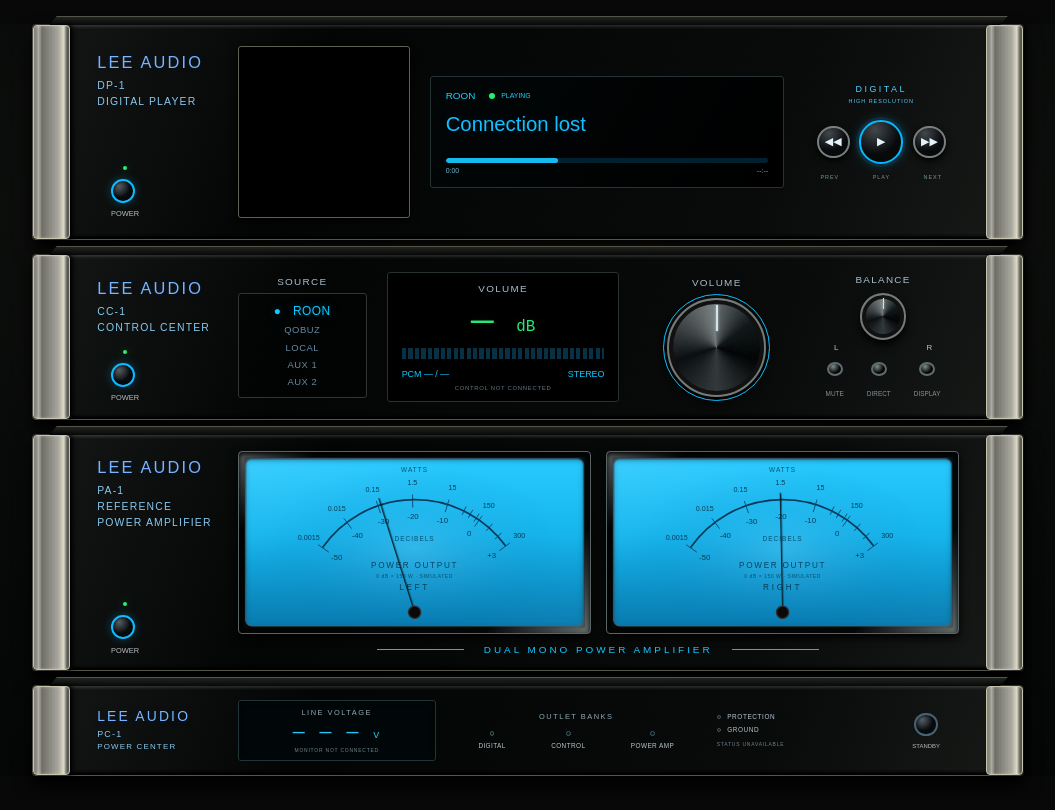
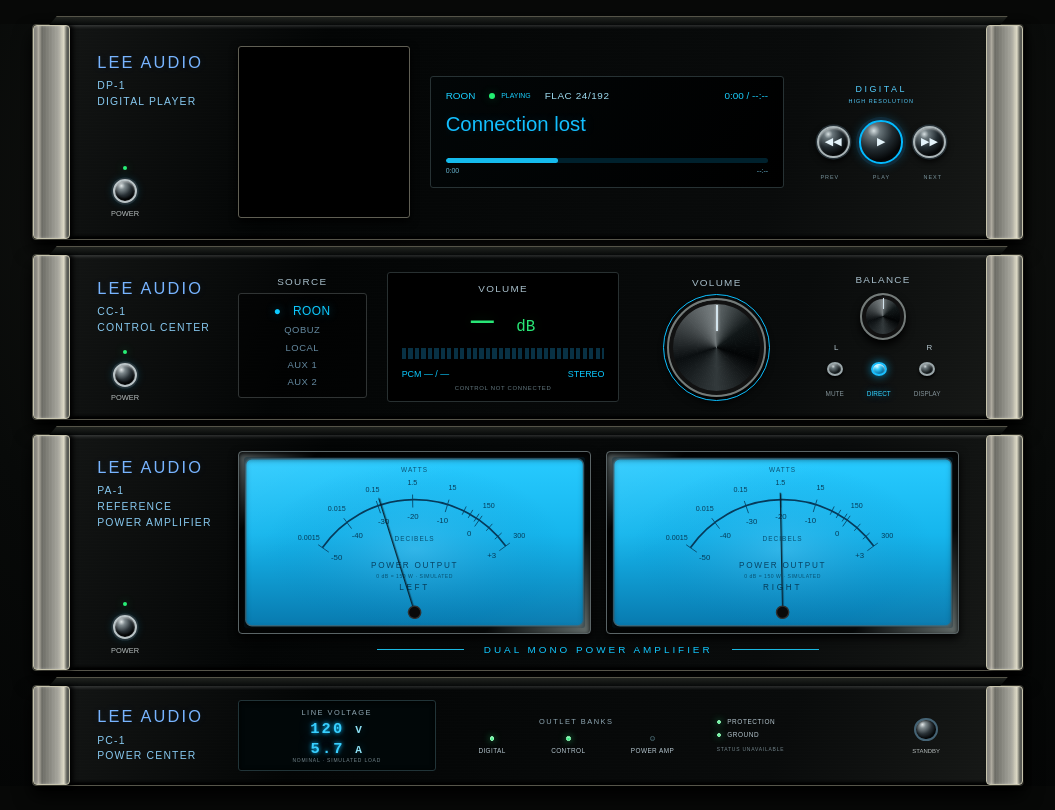
Before and after one commit to lee0233/lee-audio, a website: page public/index.html in a window 1280 px wide. Shown: the whole page, without its empty margins (112-1167 px from the left). Drawn offline with Linux system fonts and the light colour scheme.

Commit message:
Refine PC-1 telemetry display and rack controls

```diff
--- a/app.js
+++ b/app.js
@@ -135,6 +135,9 @@ function updateNowPlaying(zone) {
         length:
             nowPlaying.length || 0,
 
+        seekPosition:
+            nowPlaying.seek_position || 0,
+
         imageKey:
             nowPlaying.image_key || null
     };
--- a/public/app.js
+++ b/public/app.js
@@ -2,6 +2,11 @@ const track = document.getElementById("track");
 const artist = document.getElementById("artist");
 const album = document.getElementById("album");
 const artwork = document.getElementById("artwork");
+const elapsed = document.getElementById("elapsed");
+const duration = document.getElementById("duration");
+const elapsedBottom = document.getElementById("elapsed-bottom");
+const durationBottom = document.getElementById("duration-bottom");
+const pcAmps = document.getElementById("pc-amps");
 
 const leftNeedle = document.getElementById("leftNeedle");
 const rightNeedle = document.getElementById("rightNeedle");
@@ -99,6 +104,19 @@ socket.addEventListener("message", event => {
     artist.textContent = data.artist;
     album.textContent = data.album;
 
+    const formatTime = seconds => {
+        if (!Number.isFinite(seconds) || seconds <= 0) return "--:--";
+        const minutes = Math.floor(seconds / 60);
+        const remainder = Math.floor(seconds % 60).toString().padStart(2, "0");
+        return `${minutes}:${remainder}`;
+    };
+    const elapsedText = formatTime(data.seekPosition);
+    const durationText = formatTime(data.length);
+    elapsed.textContent = elapsedText === "--:--" ? "0:00" : elapsedText;
+    duration.textContent = durationText;
+    elapsedBottom.textContent = elapsed.textContent;
+    durationBottom.textContent = durationText;
+
 if (data.imageKey) {
     artwork.src =
         `http://192.168.1.20:9330/api/image/${encodeURIComponent(data.imageKey)}?scale=fit&width=600&height=600`;
@@ -136,6 +154,11 @@ function animateMeters() {
     leftLevel += (leftTarget - leftLevel) * 0.22;
     rightLevel += (rightTarget - rightLevel) * 0.22;
 
+    // Until Roon exposes real power draw, make the PC-1 load follow the
+    // animated output level as a visual stand-in for louder playback.
+    const signal = Math.max(0, Math.min(1, ((Math.abs(leftLevel) + Math.abs(rightLevel)) / 2 + 45) / 85));
+    if (pcAmps) pcAmps.textContent = (1.5 + signal * 6.5).toFixed(1);
+
     leftNeedle.style.transform =
         `rotate(${leftLevel}deg)`;
 
--- a/public/index.html
+++ b/public/index.html
@@ -45,6 +45,8 @@
                         <span class="status-dot"></span>
                         PLAYING
                     </span>
+                    <span class="format-readout">FLAC 24/192</span>
+                    <span class="track-time"><span id="elapsed">0:00</span> / <span id="duration">--:--</span></span>
                 </div>
 
                 <div class="track-window">
@@ -60,8 +62,8 @@
                     </div>
 
                     <div class="time-row">
-                        <span>0:00</span>
-                        <span>--:--</span>
+                        <span id="elapsed-bottom">0:00</span>
+                        <span id="duration-bottom">--:--</span>
                     </div>
                 </div>
 
@@ -128,7 +130,7 @@
             <div class="balance-labels"><span>L</span><span>R</span></div>
             <div class="aux-controls">
                 <div><button disabled aria-label="Mute not yet connected"></button><span>MUTE</span></div>
-                <div><button disabled aria-label="Direct mode not yet connected"></button><span>DIRECT</span></div>
+                <div class="direct-active"><button disabled aria-label="Direct mode active"></button><span>DIRECT</span></div>
                 <div><button disabled aria-label="Display control not yet connected"></button><span>DISPLAY</span></div>
             </div>
         </div>
@@ -281,20 +283,21 @@
         </div>
         <div class="pc-display">
             <div class="pc-label">LINE VOLTAGE</div>
-            <div class="pc-reading">— — — <span>V</span></div>
-            <div class="pc-note">MONITOR NOT CONNECTED</div>
+            <div class="pc-reading"><span class="pc-digits">120</span> <span>V</span></div>
+            <div class="pc-current"><span class="pc-digits" id="pc-amps">8.0</span> <small>A</small></div>
+            <div class="pc-note">NOMINAL · SIMULATED LOAD</div>
         </div>
         <div class="pc-banks" aria-label="Outlet bank status unavailable">
             <div class="pc-label">OUTLET BANKS</div>
             <div class="pc-bank-row">
-                <div><span class="pc-indicator" aria-hidden="true"></span>DIGITAL</div>
-                <div><span class="pc-indicator" aria-hidden="true"></span>CONTROL</div>
+                <div><span class="pc-indicator active" aria-hidden="true"></span>DIGITAL</div>
+                <div><span class="pc-indicator active" aria-hidden="true"></span>CONTROL</div>
                 <div><span class="pc-indicator" aria-hidden="true"></span>POWER AMP</div>
             </div>
         </div>
         <div class="pc-status" aria-label="Protection and ground status unavailable">
-            <div><span class="pc-indicator" aria-hidden="true"></span>PROTECTION</div>
-            <div><span class="pc-indicator" aria-hidden="true"></span>GROUND</div>
+            <div><span class="pc-indicator active" aria-hidden="true"></span>PROTECTION</div>
+            <div><span class="pc-indicator active" aria-hidden="true"></span>GROUND</div>
             <div class="pc-note">STATUS UNAVAILABLE</div>
         </div>
         <div class="pc-standby">
--- a/public/styles.css
+++ b/public/styles.css
@@ -14,9 +14,9 @@ body { background: radial-gradient(ellipse at 50% 25%, #24231e, #080a09 65%, #03
 .model-name,.model-description { color:#87c9f0; font-size:1.05cqw; letter-spacing:.12cqw; line-height:1.5; }
 .model-name { margin-top:.65cqw; }
 .dp-brand-area,.cc-brand,.amp-heading { position:relative; align-self:stretch; padding-top:.7cqw; }
-.power-control { position:absolute; bottom:0; left:1.4cqw; text-align:center; }
+.power-control { position:absolute; bottom:0; left:1.4cqw; width:max-content; text-align:center; }
 .power-led { width:.45cqw; height:.45cqw; border-radius:50%; margin:0 auto .9cqw; background:#27ef76; box-shadow:0 0 8px #27ef7660; }
-.power-button { width:2.4cqw; height:2.4cqw; border:.23cqw solid #10baff; border-radius:50%; background:radial-gradient(circle at 30% 25%,#586065,#080b0e 55%); box-shadow:0 0 10px #00baff50,inset 0 0 3px #000; }
+.power-button { width:2.4cqw; height:2.4cqw; margin-inline:auto; border:.23cqw solid #b9c3c6; border-radius:50%; background:radial-gradient(circle at 32% 24%,#e1e7e8 0%,#7e898d 18%,#293136 48%,#070a0c 72%); box-shadow:0 0 0 .16cqw #26343a,0 0 10px #00baff35,inset 0 1px 2px #fff8,inset 0 -2px 3px #000; }
 .tiny-label { margin-top:.65cqw; font-size:.75cqw; color:#b6bdbd; }
 .component-face { display:grid; grid-template-columns:14% 20% minmax(0,1fr) 18%; gap:2cqw; align-items:center; }
 .dp1 { padding-block:2.1cqw; }
@@ -24,6 +24,8 @@ body { background: radial-gradient(ellipse at 50% 25%, #24231e, #080a09 65%, #03
 #artwork { width:100%; height:100%; object-fit:cover; display:none; }
 .digital-display { min-width:0; padding:1.3cqw 1.5cqw; background:linear-gradient(120deg,#020607,#000); border:1px solid #273234; border-radius:3px; }
 .display-topline { display:flex; gap:1.4cqw; align-items:center; color:#1ad0ff; font-size:1cqw; }
+.format-readout { color:#9edcf1; letter-spacing:.06cqw; }
+.track-time { margin-left:auto; color:#1ad0ff; white-space:nowrap; }
 .playing-indicator { display:flex; gap:.6cqw; align-items:center; font-size:.7cqw; }
 .status-dot { width:.6cqw; height:.6cqw; border-radius:50%; background:#23ef72; box-shadow:0 0 10px #23ef7240; }
 .track-window { margin-top:1.2cqw; }
@@ -40,7 +42,7 @@ body { background: radial-gradient(ellipse at 50% 25%, #24231e, #080a09 65%, #03
 .format-primary { font-size:.9cqw; letter-spacing:.25cqw; }
 .format-secondary { margin-top:.4cqw; font-size:.55cqw; letter-spacing:.1cqw; }
 .transport-buttons { display:flex; align-items:center; justify-content:center; gap:1cqw; }
-.transport-buttons button { width:3.3cqw; height:3.3cqw; border-radius:50%; border:2px solid #78817f; color:#e4f3fa; font-size:1.1cqw; background:radial-gradient(circle at 35% 20%,#42474b,#07090b 60%); box-shadow:0 3px 7px #000; }
+.transport-buttons button { width:3.3cqw; height:3.3cqw; border-radius:50%; border:2px solid #aab5b8; color:#e4f3fa; font-size:1.1cqw; background:radial-gradient(circle at 32% 22%,#d6dfe1 0%,#69757a 15%,#222b30 45%,#050708 72%); box-shadow:0 0 0 .14cqw #273238,0 3px 7px #000,inset 0 1px 2px #fff8; }
 .transport-buttons .play-button { width:4.4cqw; height:4.4cqw; border-color:#03baff; box-shadow:0 0 0 3px #102b3a,0 0 12px #00baff50; }
 .transport-labels { display:flex; justify-content:space-around; margin-top:1cqw; font-size:.55cqw; letter-spacing:.1cqw; color:#7a959e; }
 .component-bottom { display:none; }
@@ -61,7 +63,9 @@ body { background: radial-gradient(ellipse at 50% 25%, #24231e, #080a09 65%, #03
 .cc-knob::after,.balance-knob::after { content:""; position:absolute; top:5%; left:49%; width:2%; height:28%; background:#d3e4ed; box-shadow:0 0 3px #fff8; }
 .balance-labels { display:flex; justify-content:space-between; margin:.3cqw 2cqw; font-size:.8cqw; }
 .aux-controls { display:flex; justify-content:space-around; margin-top:1cqw; }
-.aux-controls button { display:block; width:1.4cqw; height:1.4cqw; margin:0 auto .6cqw; border-radius:50%; border:2px solid #626c6e; background:radial-gradient(circle at 35% 25%,#818b8e,#050707 60%); }
+.aux-controls button { display:block; width:1.4cqw; height:1.4cqw; margin:0 auto .6cqw; border-radius:50%; border:2px solid #9ba7aa; background:radial-gradient(circle at 35% 25%,#cbd3d4,#697579 18%,#111719 62%); box-shadow:inset 0 1px 2px #fff6,0 2px 3px #000; }
+.aux-controls .direct-active button { border-color:#1abfff; background:radial-gradient(circle at 35% 25%,#d9faff,#36cfff 28%,#0579ad 65%,#032435); box-shadow:0 0 9px #00bfffaa,inset 0 1px 2px #fff; }
+.aux-controls .direct-active span { color:#32d2ff; text-shadow:0 0 7px #00bfff80; }
 .aux-controls span { font-size:.65cqw; color:#829197; }
 .pa1 { display:grid; grid-template-columns:14% minmax(0,1fr); column-gap:2cqw; row-gap:1cqw; padding-block:1.6cqw; }
 .amp-heading { grid-row:1 / 3; }
@@ -172,17 +176,21 @@ body { background: radial-gradient(ellipse at 50% 25%, #24231e, #080a09 65%, #03
 
 /* Quiet power-center base; unlit indicators do not imply measured protection. */
 .pc1 { display:grid; grid-template-columns:14% 23% 28% 17% 10%; gap:2cqw; align-items:center; padding-block:1.4cqw; }
-.pc-brand .lee-logo { font-size:1.4cqw; }
-.pc-brand .model-name { margin-top:.4cqw; font-size:.9cqw; }
-.pc-brand .model-description { font-size:.8cqw; }
+.pc-brand .lee-logo { font-size:1.65cqw; }
+.pc-brand .model-name { margin-top:.65cqw; font-size:1.05cqw; }
+.pc-brand .model-description { font-size:1.05cqw; }
 .pc-display { text-align:center; padding:.7cqw 1cqw; background:#010708; border:1px solid #213438; border-radius:3px; box-shadow:inset 0 1px 5px #000; }
 .pc-label { color:#90a8b4; font-size:.75cqw; letter-spacing:.15cqw; }
-.pc-reading { color:#27c3f4; font:2cqw "Courier New",monospace; margin:.4cqw 0; letter-spacing:.15cqw; text-shadow:0 0 8px #00bfff25; }
-.pc-reading span { font-size:1cqw; }
+.pc-reading { color:#27c3f4; font:1.55cqw "Courier New",monospace; margin:.25cqw 0; letter-spacing:.15cqw; text-shadow:0 0 8px #00bfff45; }
+.pc-digits { font-family:"Courier New",monospace; font-size:1em !important; font-weight:700; letter-spacing:.22cqw; color:#38cfff; text-shadow:0 0 4px #0abfff,0 0 14px #00aaff70; }
+.pc-current { color:#37d5ff; font:1.55cqw "Courier New",monospace; letter-spacing:.12cqw; text-shadow:0 0 8px #00bfff55; }
+.pc-current small { font-size:.72em; font-weight:700; color:#8cdff2; }
+.pc-reading > span:not(.pc-digits) { font-size:.72em; font-weight:700; color:#8cdff2; }
 .pc-note { font-size:.5cqw; letter-spacing:.08cqw; color:#74868d; }
 .pc-banks { text-align:center; }
 .pc-bank-row { display:flex; justify-content:space-around; margin-top:1cqw; font-size:.65cqw; letter-spacing:.04cqw; }
 .pc-indicator { display:inline-block; width:.45cqw; height:.45cqw; border:1px solid #3f565c; border-radius:50%; background:#182b31; box-shadow:inset 0 1px 2px #000; }
+.pc-indicator.active { background:#2af07b; border-color:#9affbe; box-shadow:0 0 7px #22ed78aa, inset 0 1px 1px #fff8; }
 .pc-bank-row .pc-indicator { display:block; margin:0 auto .65cqw; }
 .pc-status { font-size:.65cqw; letter-spacing:.06cqw; line-height:2; }
 .pc-status .pc-indicator { margin-right:.6cqw; }
```
